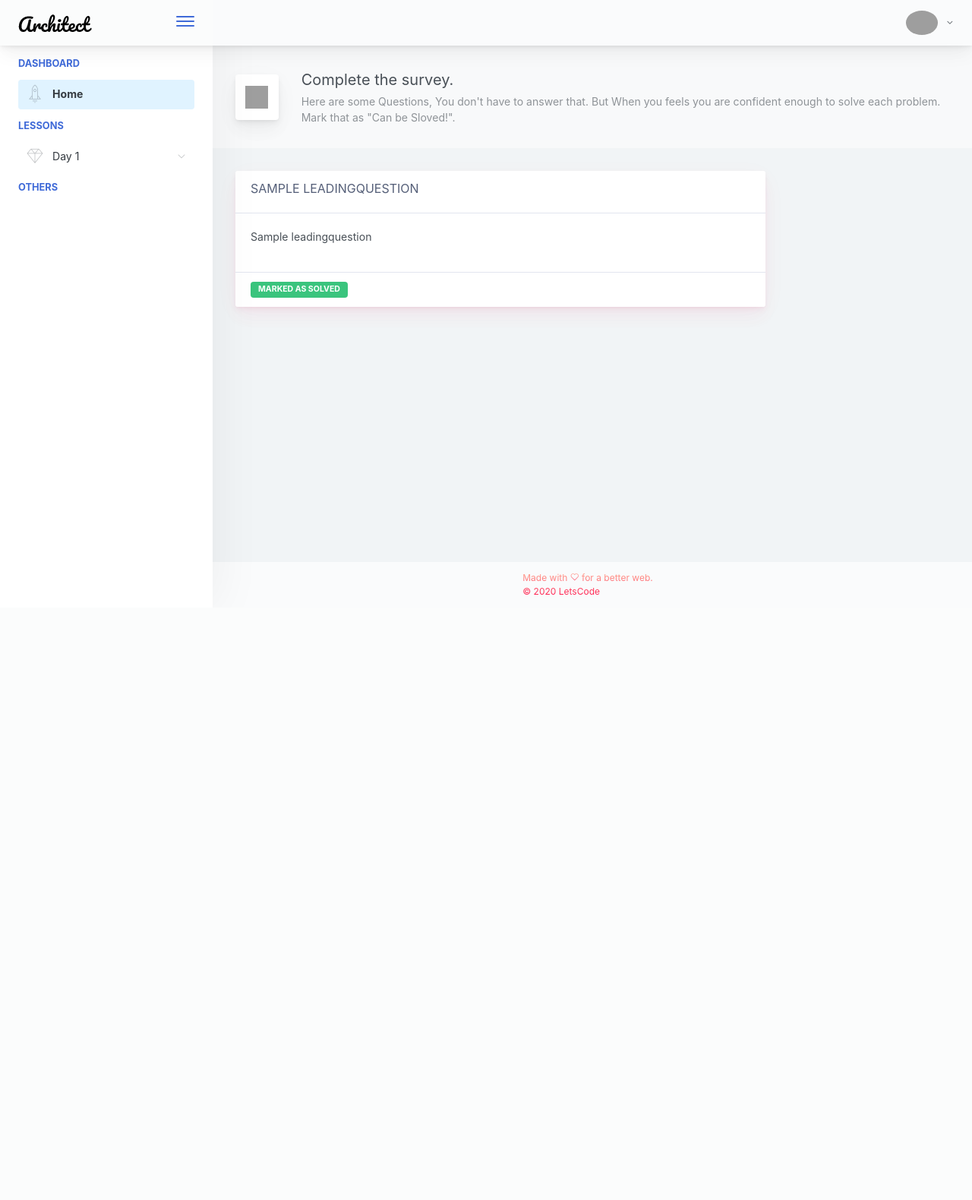
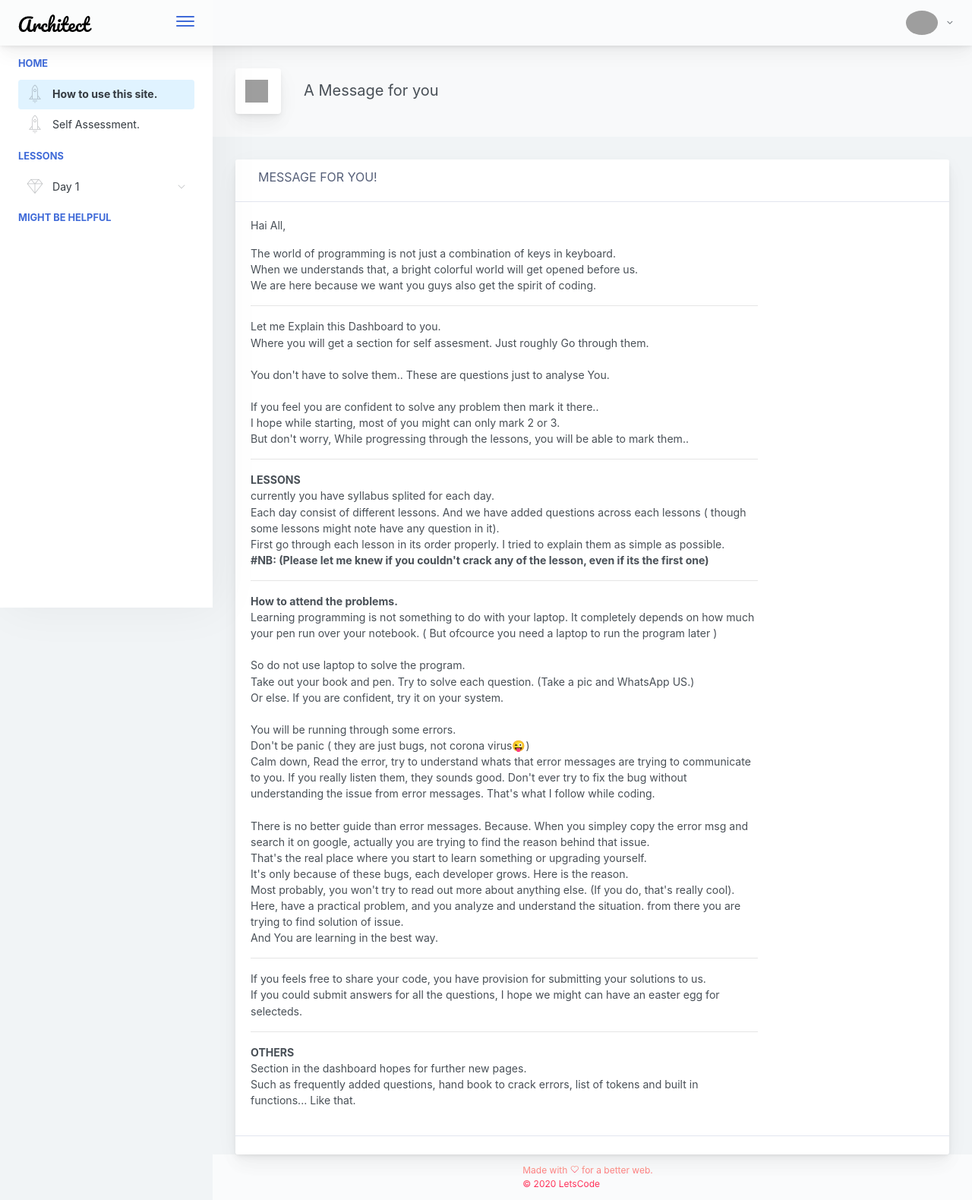
Before and after one commit to jerinisready/lets-code, a Django app: page /board/ in a window 1280 px wide. Shown: the whole page at 76% size. Before the commit the page ends 783 px from the top, so only its background shows below. Run offline with Django 3.2, Linux system fonts and the light colour scheme; a user stored in the database is signed in; tables that the repository leaves empty hold one stand-in row (values such as "Sample post"); one stand-in notice (Sample message) is shown; data that the repository does not hold is empty; some libraries are stand-ins or nearby versions; grey boxes are pictures that could not be loaded.

Commit message:
some push

```diff
--- a/dashboard/models.py
+++ b/dashboard/models.py
@@ -83,13 +83,12 @@
     def get_url(self, user):
         sol = self.solution_set.filter(user=user).last()
         if sol:
-            return reverse('solution-update', kwargs={'pk':sol.pk, 'question': self.question, 'day':user.next_task })
+            return reverse('solution-update', kwargs={'pk': sol.pk, 'question': self.question, 'day': user.next_task })
         else:
             return reverse('solution', kwargs={'question': self.question, 'day':user.next_task })
 
     class Meta:
         ordering = ('id', )
-
 
 
 class Reference(models.Model):
--- a/dashboard/urls.py
+++ b/dashboard/urls.py
@@ -11,7 +11,8 @@
 namespace = "dashboard"
 
 urlpatterns = [
-	path('', leading_questions, name='home'),
+	path('', TemplateView.as_view(template_name='dashboard/index.html'), name='home'),
+	path('self-assessment/', leading_questions, name='self-assessment'),
 	path('lesson-<int:pk>/', lesson_view, name='daily_task'),
 	path('question-<int:pk>/', question , name='question'),
 	path('question-<int:question>/solution/', solution, name='solution'),
--- a/dashboard/views.py
+++ b/dashboard/views.py
@@ -8,6 +8,8 @@
 from django.http import HttpResponseRedirect, QueryDict
 
 # Create your views here.
+
+
 class LeadingQuestions(ListView):
 
     def get_queryset(self):
@@ -16,9 +18,8 @@
             .annotate(is_confident=Exists(self.request.user.confidence.filter(id=OuterRef('pk'))))
         return LeadingQuestion.objects.none()
 
-
     def post(self, request, *args, **kwargs):
-        if(request.POST.get('question')):
+        if request.POST.get('question'):
             p = LeadingQuestion.objects.filter(id=request.POST.get('question')).last()
             if p:
                 request.user.confidence.add(p)
@@ -83,7 +84,7 @@
         form.instance.user = self.request.user
         form.instance.question = self.get_question_object()
         form.instance.save()
-        return HttpResponseRedirect(f'/board/lesson-{form.instance.question.id}/')
+        return HttpResponseRedirect(f'/board/question-{self.kwargs.get("question")}/?give_solution')
 
 
 class QuestionView(DetailView):
--- a/templates/dashboard/includes/app-sidebar.html
+++ b/templates/dashboard/includes/app-sidebar.html
@@ -27,9 +27,9 @@
 <div class="app-sidebar__inner">
     <style> .vertical-nav-menu li a {overflow: hidden; text-overflow: ellipsis;} </style>
 <ul class="vertical-nav-menu">
-    <li class="app-sidebar__heading">Dashboard</li>
-
-    <li><a {{ "home"|menu_anchor:request }}><i class="metismenu-icon pe-7s-rocket"></i>Home</a></li>
+    <li class="app-sidebar__heading">Home</li>
+    <li><a {{ "home"|menu_anchor:request }}><i class="metismenu-icon pe-7s-rocket"></i>How to use this site. </a></li>
+    <li><a {{ "self-assessment"|menu_anchor:request }}><i class="metismenu-icon pe-7s-rocket"></i>Self Assessment. </a></li>
 
     <li class="app-sidebar__heading">Lessons</li>
     {% day_list request as task_days  %}
@@ -50,10 +50,11 @@
     </li>
     {% endfor %}
 
-    <li class="app-sidebar__heading"> Others </li>
+    <li class="app-sidebar__heading"> Might be Helpful  </li>
     {% load flatpages %}
     {% get_flatpages as flatpages %}
     {% for page in flatpages %}
+
     <li>
         <a href="{{ page.url }}" class="{% if page.url == request.build_absolute_uri %}mm-active{% endif %}" >
         <i class="metismenu-icon pe-7s-rocket"></i> {{ page.title }} </a>
@@ -70,12 +71,6 @@
     <li><a {{ "dashboard:catalogue-create"|menu_anchor:request }} ><i class="metismenu-icon pe-7s-rocket"></i>Add Product</a></li>
     <li><a {{ "dashboard:order-list"|menu_anchor:request }} ><i class="metismenu-icon pe-7s-rocket"></i>Orders</a></li>
 
-
-    <li class="app-sidebar__heading">Configuration</li>
-    <li><a href="{% url 'dashboard:utsavconfiguration-form' %}" class="">
-        <i class="metismenu-icon pe-7s-config"></i>
-        Configure {{ settings.UTSAV_PROGRAMME }}
-    </a></li>
     {% endcomment %}
 
 </ul>
--- /dev/null
+++ b/templates/dashboard/index.html
@@ -0,0 +1,85 @@
+{% extends 'base.html' %}
+{% block page_title %} A Message for you  {% endblock %}
+{% block page_subtitle %}  {% endblock %}
+
+
+{% block app_content %}
+
+<div class="card">
+	<div class="card-header">
+		<h6 style="padding:10px"> Message For You! </h6>
+	</div>
+	<div class="card-body">
+		<div class="row">
+			<div class="col-md-9">
+				<p>Hai All,</p>
+				<p>
+					The  world of programming is not just a combination of keys in keyboard. <br />
+					When we understands that, a bright colorful world will get opened before us. <br />
+					We are here because we want you guys also get the spirit of coding.
+				</p>
+				<hr />
+				<p class="mt-3">
+					Let me Explain this Dashboard to you.<br />
+					Where you will get a section for self assesment. Just roughly  Go through them. <br />
+					<br />
+					You don't have to solve them.. These are questions just to analyse You. <br />
+					<br />
+					If you feel you are confident to solve any problem then mark it there..  <br />
+					I hope while starting, most of you might  can only  mark 2 or 3. <br />
+					But don't worry, While progressing through the lessons, you will be able to mark them.. <br />
+				</p>
+				<hr />
+				<p>
+					<b>LESSONS</b><br />
+					currently you have syllabus splited for each day.<br />
+					Each day consist of different lessons.  And we have added questions across each lessons
+					( though some lessons might note have any question in it). <br />
+
+					First go through  each lesson in its order properly. I tried to explain them as simple as possible.<br />
+
+					<b>#NB: (Please let me knew if you couldn't crack any of the lesson, even if its the first one)</b>
+				</p>
+				<hr />
+				<p>
+					<b>How to attend the problems.</b> <br />
+					Learning programming is not something to do with your laptop. It completely depends on how much your pen run over your notebook. ( But ofcource you need a laptop to run the program later )<br /><br />
+					So do not use laptop to solve the program. <br />
+					Take out your book and pen. Try to solve each question. (Take a pic and WhatsApp US.) <br />
+					Or else. If you are confident, try it on your system. <br /><br />
+
+					You will be running through some errors. <br />
+					Don't be panic ( they are just bugs, not corona virus😜) <br />
+					Calm down, Read the error,  try to understand whats that error messages are trying to communicate to you.  If you really listen them, they sounds good.  Don't  ever try to fix the bug without understanding the issue from error messages.
+					That's what I  follow while coding.<br />
+					<br />
+					There is no better  guide than error messages. Because. When you simpley copy the error msg
+					and search it on google, actually you are trying to find the reason behind that issue. <br />
+					That's the real place where you start to learn something or upgrading yourself.<br />
+					It's only because of these bugs, each developer grows. Here is the reason.<br />
+					Most probably, you won't try to read out more about anything else. (If you do, that's really cool).
+					Here, have a practical problem, and you analyze and understand the situation.
+					from there you are trying to find solution of issue.
+					<br />And You are learning in the best way.<br />
+				</p>
+				<hr />
+				<p>
+					If you feels free to share your code, you have provision for submitting your solutions to us.<br />
+					If you could submit answers for all the questions, I hope we might can have an easter egg for selecteds.
+				</p>
+				<hr />
+				<p>
+					<b>OTHERS</b> <br />  Section in the dashboard hopes for further  new pages. <br />
+					Such as frequently added questions, hand book to crack errors, list of tokens
+					and built in functions... Like that.
+				</p>
+			</div>
+		</div>
+	</div>
+	<div class="card-footer">
+
+	</div>
+</div>
+
+
+{% endblock %}
--- a/templates/dashboard/lesson_detail.html
+++ b/templates/dashboard/lesson_detail.html
@@ -31,10 +31,8 @@
 	    		<div class="col-md-12 mb-2">
 	    			<h6>#{{ forloop.counter }}. {{ qn.name }}</h6>
 	    			<a class="btn btn-sm btn-primary btn-inline " href="{% url 'question' pk=qn.pk %}"> - View Question </a>
-
 	    		<hr />
 				</div>
-
 	    		{% endfor %}
 	    		</div>
 	    	</div>
--- a/templates/skeleton.html
+++ b/templates/skeleton.html
@@ -29,7 +29,7 @@
             {% endblock layout_content %}
             {% include 'dashboard/includes/app-wrapper-footer.html' %}
         </div>
-        {#        <script src="http://maps.google.com/maps/api/js?sensor=true"></script>#}
+{#        <script src="http://maps.google.com/maps/api/js?sensor=true"></script>#}
     </div>
 </div>
 <link rel="stylesheet" href="https://cdn.jsdelivr.net/npm/pixeden-stroke-7-icon@1.2.3/pe-icon-7-stroke/dist/pe-icon-7-stroke.min.css">
@@ -38,16 +38,21 @@
 {% block end_script_sheets %}
 {% endblock %}
 <script type="text/javascript">
-    window.django_messages = [{% for msg in messages %} {"tag": {{msg.tag}}, "msg":"{{ msg }}", {% endfor %}];
     document.querySelectorAll('input[type=file]').forEach(function(element){
         element.classList.add('btn');
         element.classList.add('btn-primary');
     });
 
     (function(){
-        window.django_messages.forEach(function(msg) {
-            Swal.fire("", msg.msg, msg.tag);
-        })
+{% if messages %}
+    $(document).ready(() => {
+        {% for message in messages %}
+            Swal.fire("", '{{ message }}', 'message.tags' );
+        {% endfor %}
+    });
+
+{% endif %}
+
     })()
 
 </script>
```
Also changed, not shown: templates/registration/login.html (+4 -9 lines).
